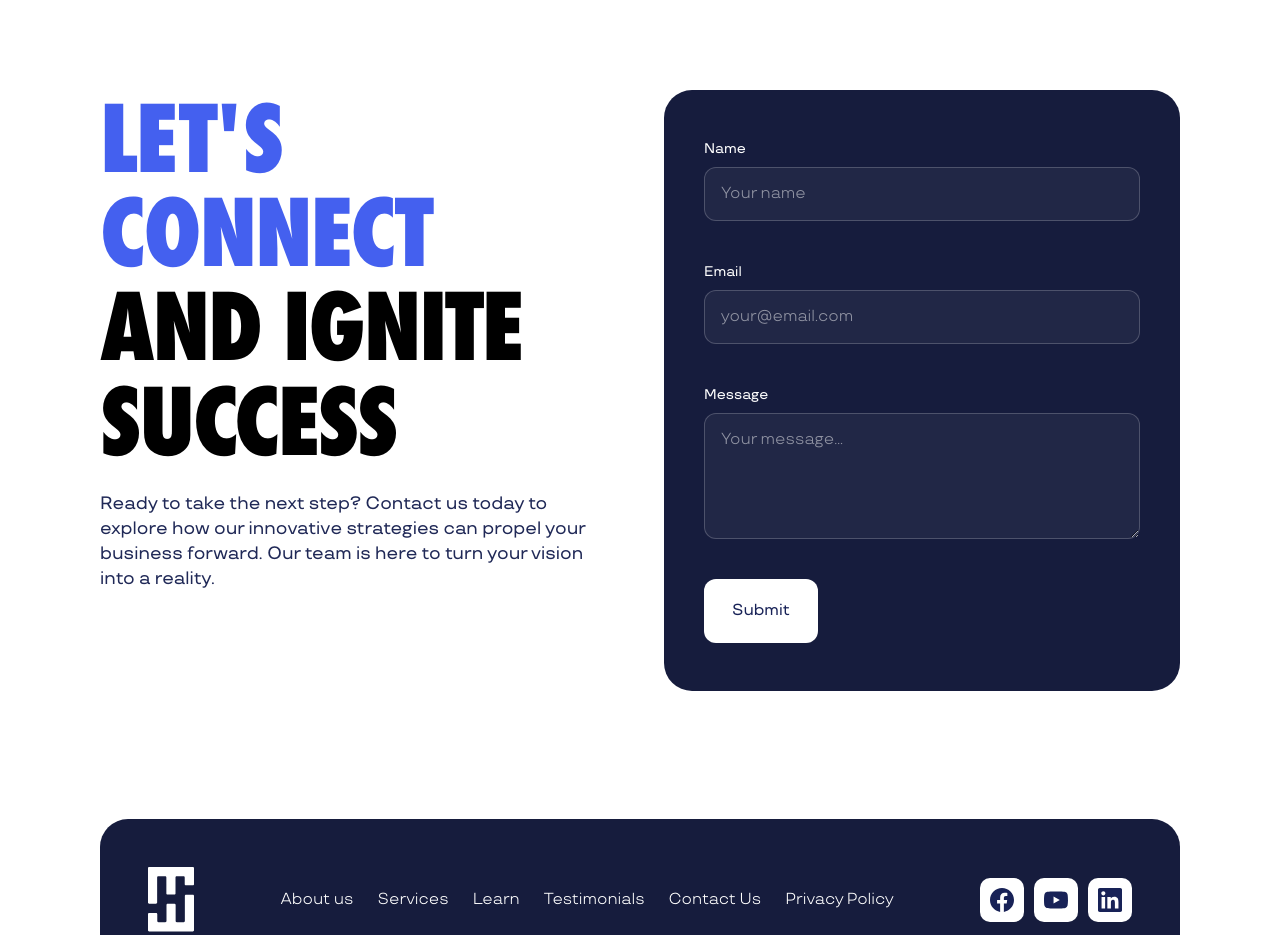
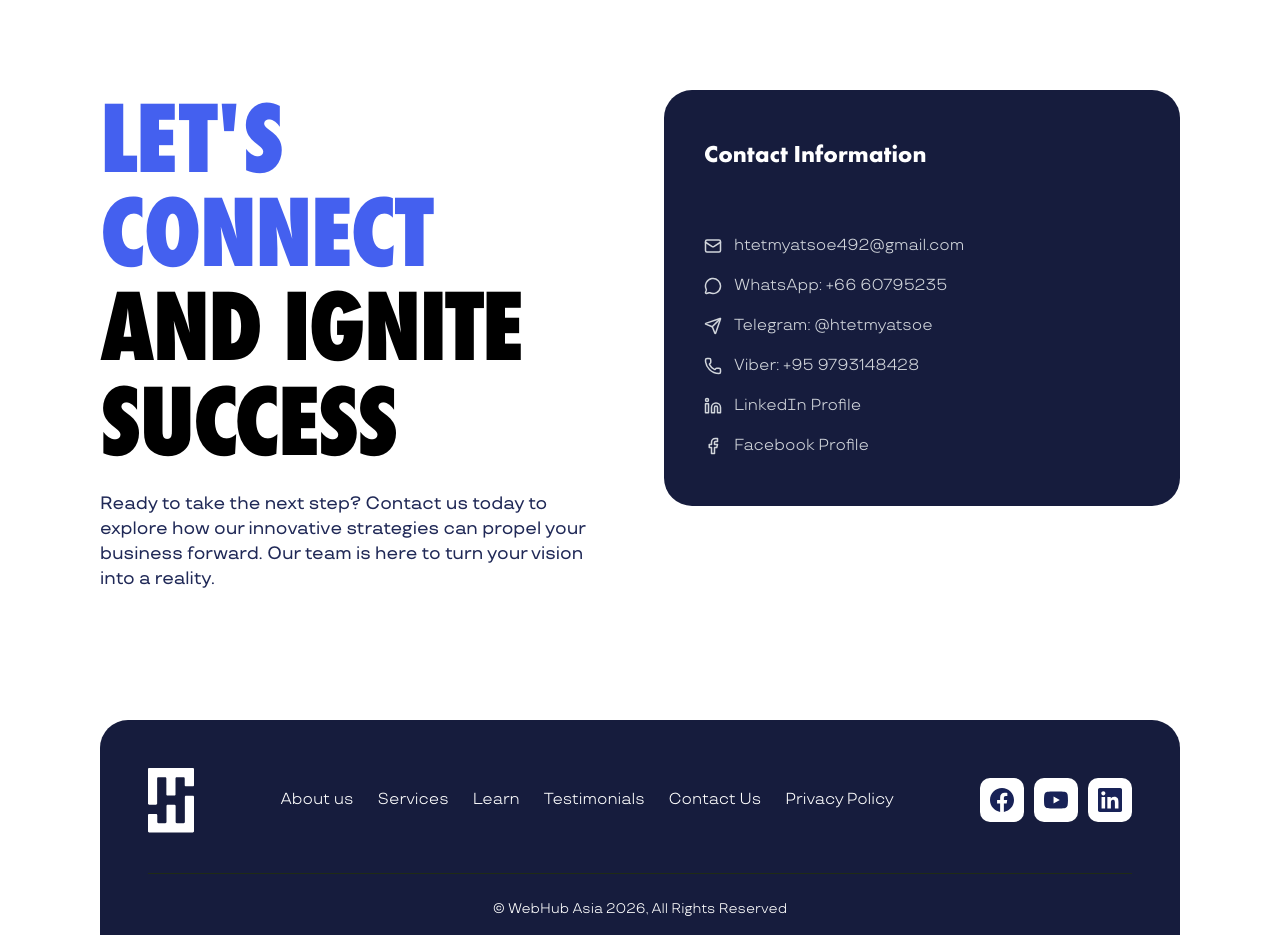
Before and after one commit to webhubmm/portfolio, a Next.js app: page / in a window 1280 px wide. Shown: the part 5480-6415 px from the top of the page. Built offline with nearby package versions, Linux system fonts and the light colour scheme.

Commit message:
updated contact info

```diff
--- a/package.json
+++ b/package.json
@@ -14,16 +14,16 @@
     "clsx": "^2.1.1",
     "framer-motion": "^11.5.0",
     "gsap": "^3.14.2",
+    "lucide-react": "^0.575.0",
     "next": "^14.2.0",
-    "nodemailer": "^8.0.1",
     "react": "^18.3.1",
     "react-dom": "^18.3.1",
+    "resend": "^6.9.2",
     "tailwind-merge": "^3.4.0",
     "three": "^0.168.0"
   },
   "devDependencies": {
     "@types/node": "^20.14.0",
-    "@types/nodemailer": "^7.0.9",
     "@types/react": "^18.3.0",
     "@types/react-dom": "^18.3.0",
     "@types/three": "^0.168.0",
--- a/src/app/api/contact/route.ts
+++ /dev/null
@@ -1,76 +0,0 @@
-import { NextRequest, NextResponse } from "next/server";
-import dns from "node:dns";
-import nodemailer from "nodemailer";
-
-const dnsPromises = dns.promises;
-
-const TO_EMAIL = "htetmyatsoe126@gmail.com";
-const CC_EMAIL = "nyiwinkhant.design@gmail.com";
-
-export async function POST(request: NextRequest) {
-  try {
-    const body = await request.json();
-    const { name, email, message } = body;
-
-    if (!name || !email || !message) {
-      return NextResponse.json(
-        { error: "Name, email, and message are required" },
-        { status: 400 }
-      );
-    }
-
-    const host = process.env.MAIL_HOST ?? "smtp.gmail.com";
-    const port = Number(process.env.MAIL_PORT) || 587;
-    const user = process.env.MAIL_USERNAME;
-    const pass = process.env.MAIL_PASSWORD;
-    const fromAddress = process.env.MAIL_FROM_ADDRESS ?? user;
-    const fromName = process.env.MAIL_FROM_NAME ?? "Webhub Asia";
-
-    if (!user || !pass) {
-      return NextResponse.json(
-        { error: "Mail configuration is missing (MAIL_USERNAME / MAIL_PASSWORD)" },
-        { status: 500 }
-      );
-    }
-
-    // Resolve host to IPv4 only to avoid ENETUNREACH on servers without IPv6 (Gmail often resolves to IPv6)
-    let smtpHost = host;
-    try {
-      const addresses = await dnsPromises.resolve4(host);
-      if (addresses.length > 0) smtpHost = addresses[0];
-    } catch {
-      // keep original host if resolve4 fails (e.g. already an IP)
-    }
-
-    const transporter = nodemailer.createTransport({
-      host: smtpHost,
-      port,
-      secure: port === 465,
-      auth: { user, pass },
-      connectionTimeout: 10000,
-      // When connecting by IP, TLS still needs the real hostname for the certificate
-      ...(smtpHost !== host && {
-        tls: { servername: host },
-      }),
-    });
-
-    const mailOptions = {
-      from: `"${fromName}" <${fromAddress}>`,
-      to: TO_EMAIL,
-      cc: CC_EMAIL,
-      subject: `[Webhub] Contact form: ${name}`,
-      replyTo: email,
-      text: `Name: ${name}\nEmail: ${email}\n\nMessage:\n${message}`,
-    };
-
-    await transporter.sendMail(mailOptions);
-
-    return NextResponse.json({ success: true });
-  } catch (err) {
-    console.error("Contact form error:", err);
-    return NextResponse.json(
-      { error: "Failed to send message. Please try again later." },
-      { status: 500 }
-    );
-  }
-}
--- a/src/components/sections/home/Contact.tsx
+++ b/src/components/sections/home/Contact.tsx
@@ -1,45 +1,10 @@
 "use client";
 
-import { useState } from "react";
 import { motion } from "framer-motion";
 import { scrollViewport, scrollTransition } from "@/lib/scrollAnimations";
+import { Mail, Phone, Linkedin, Facebook, Send, MessageCircle } from "lucide-react";
 
 export default function Contact() {
-  const [status, setStatus] = useState<"idle" | "loading" | "success" | "error">("idle");
-  const [errorMessage, setErrorMessage] = useState("");
-
-  async function handleSubmit(e: React.FormEvent<HTMLFormElement>) {
-    e.preventDefault();
-    const form = e.currentTarget;
-    const formData = new FormData(form);
-    const data = {
-      name: formData.get("name"),
-      email: formData.get("email"),
-      message: formData.get("message"),
-    };
-
-    setStatus("loading");
-    setErrorMessage("");
-
-    try {
-      const res = await fetch("/api/contact", {
-        method: "POST",
-        headers: { "Content-Type": "application/json" },
-        body: JSON.stringify(data),
-      });
-      const json = await res.json();
-
-      if (!res.ok) {
-        throw new Error(json.error ?? "Failed to send");
-      }
-      setStatus("success");
-      form.reset();
-    } catch (err) {
-      setStatus("error");
-      setErrorMessage(err instanceof Error ? err.message : "Something went wrong");
-    }
-  }
-
   return (
     <section id="contact" className="section-container py-12 md:py-16">
       <div className="w-full grid grid-cols-1 md:grid-cols-2 gap-10 md:gap-12 items-start">
@@ -68,7 +33,6 @@ export default function Contact() {
           </motion.p>
         </div>
 
-        {/* Right 6 col: form card */}
         <motion.div
           className="contact-form-card w-full"
           initial={{ opacity: 0, y: 28 }}
@@ -76,63 +40,86 @@ export default function Contact() {
           viewport={scrollViewport}
           transition={{ ...scrollTransition, delay: 0.12 }}
         >
-          <form
-            className="w-full"
-            onSubmit={handleSubmit}
-          >
-            <div className="contact-form-field">
-              <label htmlFor="contact-name" className="contact-form-label">
-                Name
-              </label>
-              <input
-                id="contact-name"
-                type="text"
-                name="name"
-                placeholder="Your name"
-                className="contact-form-input"
-                required
-              />
+          <h3 className="text-2xl font-semibold text-white mb-6">
+            Contact Information
+          </h3>
+
+          <div className="space-y-4 text-gray-300">
+
+            {/* Email */}
+            <div className="flex items-center gap-3 hover:text-white transition">
+              <Mail size={18} />
+              <div>
+                <a
+                  href="mailto:htetmyatsoe492@gmail.com"
+                  className="hover:underline"
+                >
+                  htetmyatsoe492@gmail.com
+                </a>
+              </div>
             </div>
-            <div className="contact-form-field">
-              <label htmlFor="contact-email" className="contact-form-label">
-                Email
-              </label>
-              <input
-                id="contact-email"
-                type="email"
-                name="email"
-                placeholder="your@email.com"
-                className="contact-form-input"
-                required
-              />
+
+            {/* WhatsApp */}
+            <div className="flex items-center gap-3 hover:text-white transition">
+              <MessageCircle size={18} />
+              <a
+                href="https://wa.me/6660795235"
+                target="_blank"
+                className="hover:underline"
+              >
+                WhatsApp: +66 60795235
+              </a>
             </div>
-            <div className="contact-form-field">
-              <label htmlFor="contact-message" className="contact-form-label">
-                Message
-              </label>
-              <textarea
-                id="contact-message"
-                name="message"
-                placeholder="Your message..."
-                className="contact-form-input contact-form-textarea"
-                rows={4}
-                required
-              />
+
+            {/* Telegram */}
+            <div className="flex items-center gap-3 hover:text-white transition">
+              <Send size={18} />
+              <a
+                href="https://t.me/htetmyatsoe"
+                target="_blank"
+                className="hover:underline"
+              >
+                Telegram: @htetmyatsoe
+              </a>
             </div>
-            {status === "success" && (
-              <p className="text-green-400 text-sm">Thanks! Your message was sent.</p>
-            )}
-            {status === "error" && (
-              <p className="text-red-400 text-sm">{errorMessage}</p>
-            )}
-            <button
-              type="submit"
-              className="contact-form-submit disabled:opacity-60 disabled:cursor-not-allowed"
-              disabled={status === "loading"}
-            >
-              {status === "loading" ? "Sending..." : "Submit"}
-            </button>
-          </form>
+
+            {/* Viber */}
+            <div className="flex items-center gap-3 hover:text-white transition">
+              <Phone size={18} />
+              <a
+                href="viber://chat?number=%2B959793148428"
+                className="hover:underline"
+              >
+                Viber: +95 9793148428
+              </a>
+            </div>
+
+            {/* LinkedIn */}
+            <div className="flex items-center gap-3 hover:text-white transition">
+              <Linkedin size={18} />
+              <a
+                href="https://www.linkedin.com/in/htet-myat-soe-aa350b242/"
+                target="_blank"
+                className="hover:underline"
+              >
+                LinkedIn Profile
+              </a>
+            </div>
+
+            {/* Facebook */}
+            <div className="flex items-center gap-3 hover:text-white transition">
+              <Facebook size={18} />
+              <a
+                href="https://www.facebook.com/share/1DdNisrS4R/"
+                target="_blank"
+                rel="noopener noreferrer"
+                className="hover:underline"
+              >
+                Facebook Profile
+              </a>
+            </div>
+
+          </div>
         </motion.div>
       </div>
     </section>
```
Also changed, not shown: 3 other files (tests, documents, lock files or other folders).
